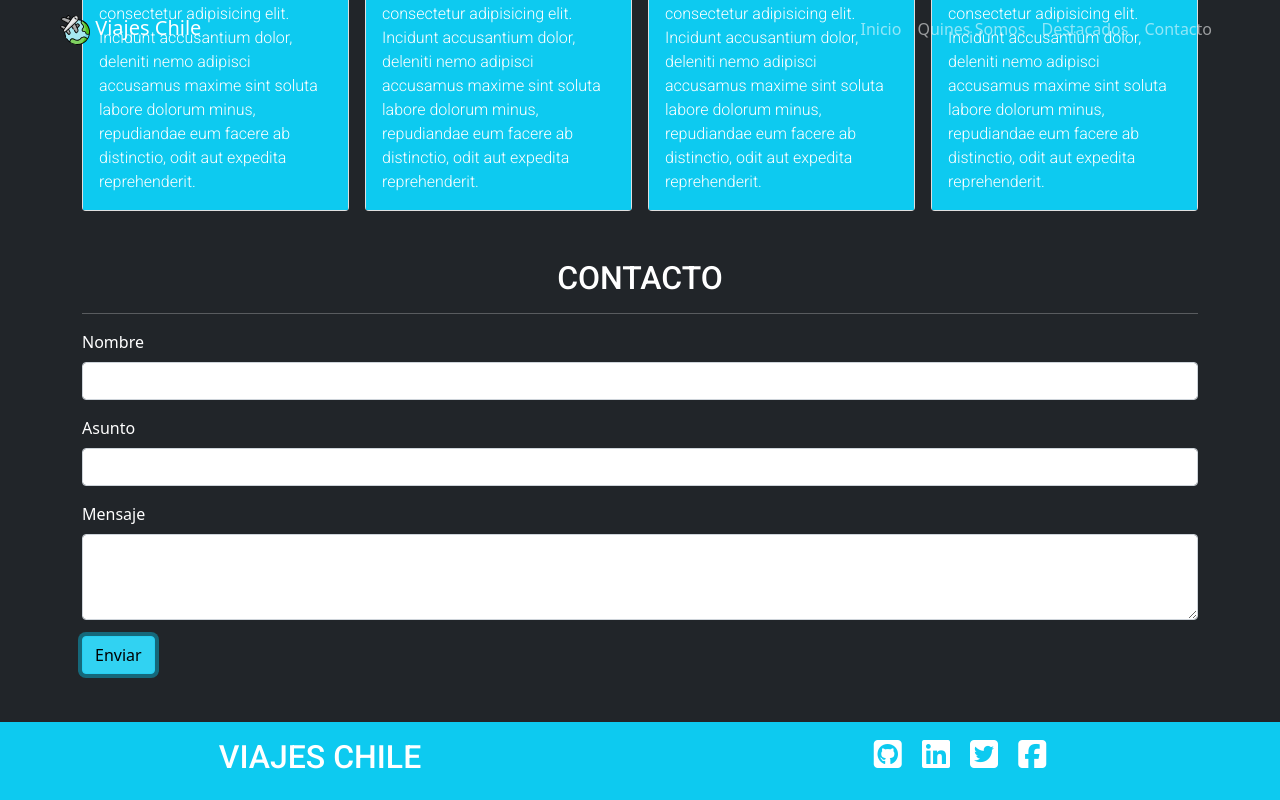
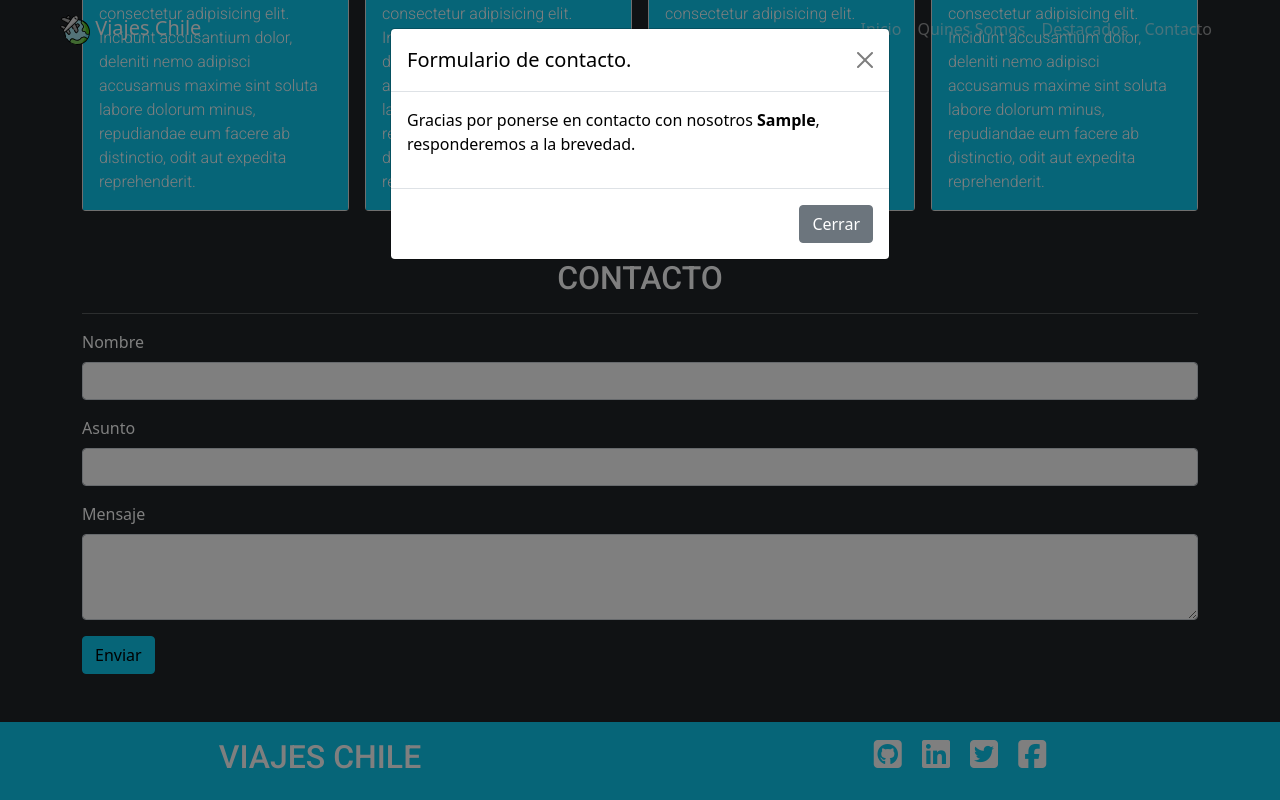
Before and after one commit to Nelsonramirez26/ViajesChile, a plain HTML site: page index.html in a window 1280 px wide. Both pictures are taken after typing "Sample", "Sample", "Sample" into the empty fields and a click on the button "Enviar". Shown: the part 1615-2415 px from the top of the page. Drawn offline with nearby package versions, Linux system fonts and the light colour scheme.

Commit message:
Se cambian alert de mensaje submit formulario por un modal de bootstrap

```diff
--- a/assets/css/style.css
+++ b/assets/css/style.css
@@ -16,6 +16,12 @@ h2 {
 .card-text{
     font-family: 'Roboto', sans-serif;
     font-weight: 300;
+}
+
+
+/*ESTILOS MODAL*/
+#modal-formulario{
+    color:black;
 }
 
 
--- a/assets/js/script.js
+++ b/assets/js/script.js
@@ -17,19 +17,30 @@ $(() => {
     //manejar evento submit del formulario de contacto
     $("#contacto form").on("submit", function(e){
         e.preventDefault();
+        //let modal = $('#modal-formulario');
+        var myModal = new bootstrap.Modal(document.getElementById('modal-formulario'), {
+            keyboard: false
+          })
+
+
         let nombre = $('#formulario-nombre').val();
         let asunto = $('#formulario-asunto').val();
         let mensaje = $('#formulario-text-area').val();
         let respuesta = '';
 
         if(nombre == '' || asunto == '' || mensaje == ''){
-            nombre == '' ? respuesta += '* Debe ingresar un nombre \n' : '';
-            asunto == '' ? respuesta += '* Debe ingresar un asunto \n' : '';
-            mensaje == '' ? respuesta += '* Debe ingresar un mensaje \n': '';
-            alert(`Se ha generado un error al enviar el formulario, por favor verifique lo siguiente:\n${respuesta}`);
+
+            nombre == '' ? respuesta += '<p>* Debe ingresar un nombre</p>' : '';
+            asunto == '' ? respuesta += '<p>* Debe ingresar un asunto</p>'  : '';
+            mensaje == '' ? respuesta += '<p>* Debe ingresar un mensaje</p>'  : '';
+            $("#modal-formulario .modal-body").html(respuesta);
+            myModal.toggle();
+
         }else {
-            alert(`Gracias por ponerse en contacto con nosotros: ${nombre}\nRecibirá una respuesta pronto.`);
             $("#contacto form")[0].reset();
+            respuesta = `<p>Gracias por ponerse en contacto con nosotros <strong>${nombre}</strong>, responderemos a la brevedad.</p>`
+            $("#modal-formulario .modal-body").html(respuesta);
+            myModal.toggle();
         }
 
 
--- a/index.html
+++ b/index.html
@@ -187,6 +187,24 @@
         </section>
     </main>
 
+     <!--MODAL DEL FORMULARIO-->
+     <div class="modal fade" id="modal-formulario" data-bs-backdrop="static" data-bs-keyboard="false" tabindex="-1" aria-labelledby="staticBackdropLabel" aria-hidden="true">
+        <div class="modal-dialog">
+          <div class="modal-content">
+            <div class="modal-header">
+              <h5 class="modal-title" id="staticBackdropLabel">Formulario de contacto.</h5>
+              <button type="button" class="btn-close" data-bs-dismiss="modal" aria-label="Close"></button>
+            </div>
+            <div class="modal-body">
+
+            </div>
+            <div class="modal-footer">
+              <button type="button" class="btn btn-secondary" data-bs-dismiss="modal">Cerrar</button>
+            </div>
+          </div>
+        </div>
+      </div>
+
     <!--SECTION FOOTER-->
 
     <footer class="container-fluid bg-info mt-5 py-3">
@@ -212,12 +230,6 @@
         </div>
     </footer>
 
-
-
-
-
-
-
     <!--JS BOOSTRAP versión 5.1.3-->
     <script src="https://cdn.jsdelivr.net/npm/bootstrap@5.1.3/dist/js/bootstrap.bundle.min.js"
         integrity="sha384-ka7Sk0Gln4gmtz2MlQnikT1wXgYsOg+OMhuP+IlRH9sENBO0LRn5q+8nbTov4+1p"
```
